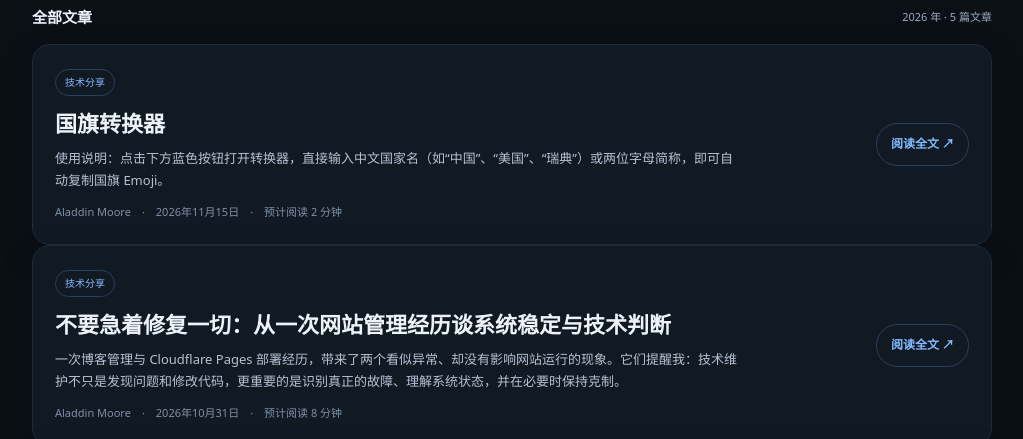
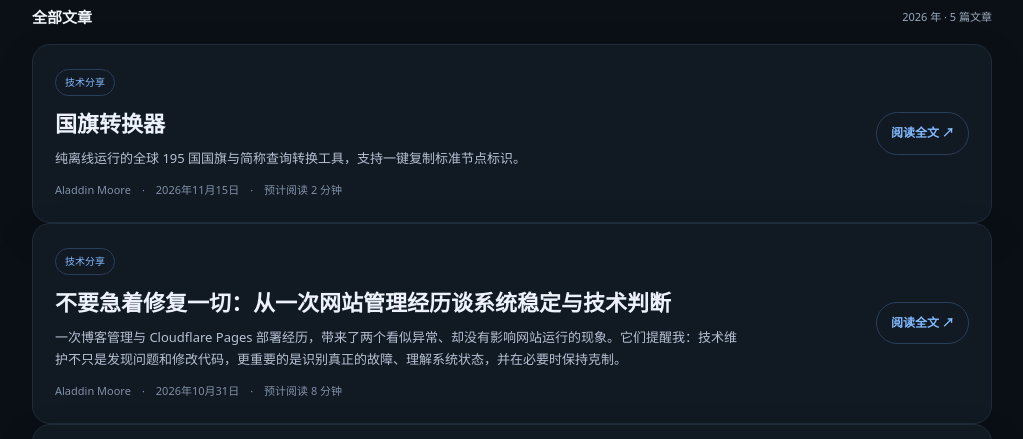
Before and after one commit to heshixian98-one/bolg, a plain HTML site: page blog.html in a window 1280 px wide. Shown: the part 284-723 px from the top of the page, without its empty margins (128-1151 px from the left). Drawn offline with Linux system fonts and the light colour scheme.

Commit message:
Update blog index: 国旗转换器

```diff
--- a/blog.html
+++ b/blog.html
@@ -63,7 +63,7 @@
     <main>
       <div class="section-head"><h2>全部文章</h2><span class="count">2026 年 · 5 篇文章</span></div>
       <!-- BLOG_POSTS_START -->
-      <article class="post-card"><div><span class="category">技术分享</span><h2><a href="new-blog-post.html">国旗转换器</a></h2><p>使用说明：点击下方蓝色按钮打开转换器，直接输入中文国家名（如“中国”、“美国”、“瑞典”）或两位字母简称，即可自动复制国旗 Emoji。</p><div class="meta">Aladdin Moore　·　2026年11月15日　·　预计阅读 2 分钟</div></div><a class="read-link" href="new-blog-post.html">阅读全文 ↗</a></article>
+      <article class="post-card"><div><span class="category">技术分享</span><h2><a href="new-blog-post.html">国旗转换器</a></h2><p>纯离线运行的全球 195 国国旗与简称查询转换工具，支持一键复制标准节点标识。</p><div class="meta">Aladdin Moore　·　2026年11月15日　·　预计阅读 2 分钟</div></div><a class="read-link" href="new-blog-post.html">阅读全文 ↗</a></article>
 
 
 
```
